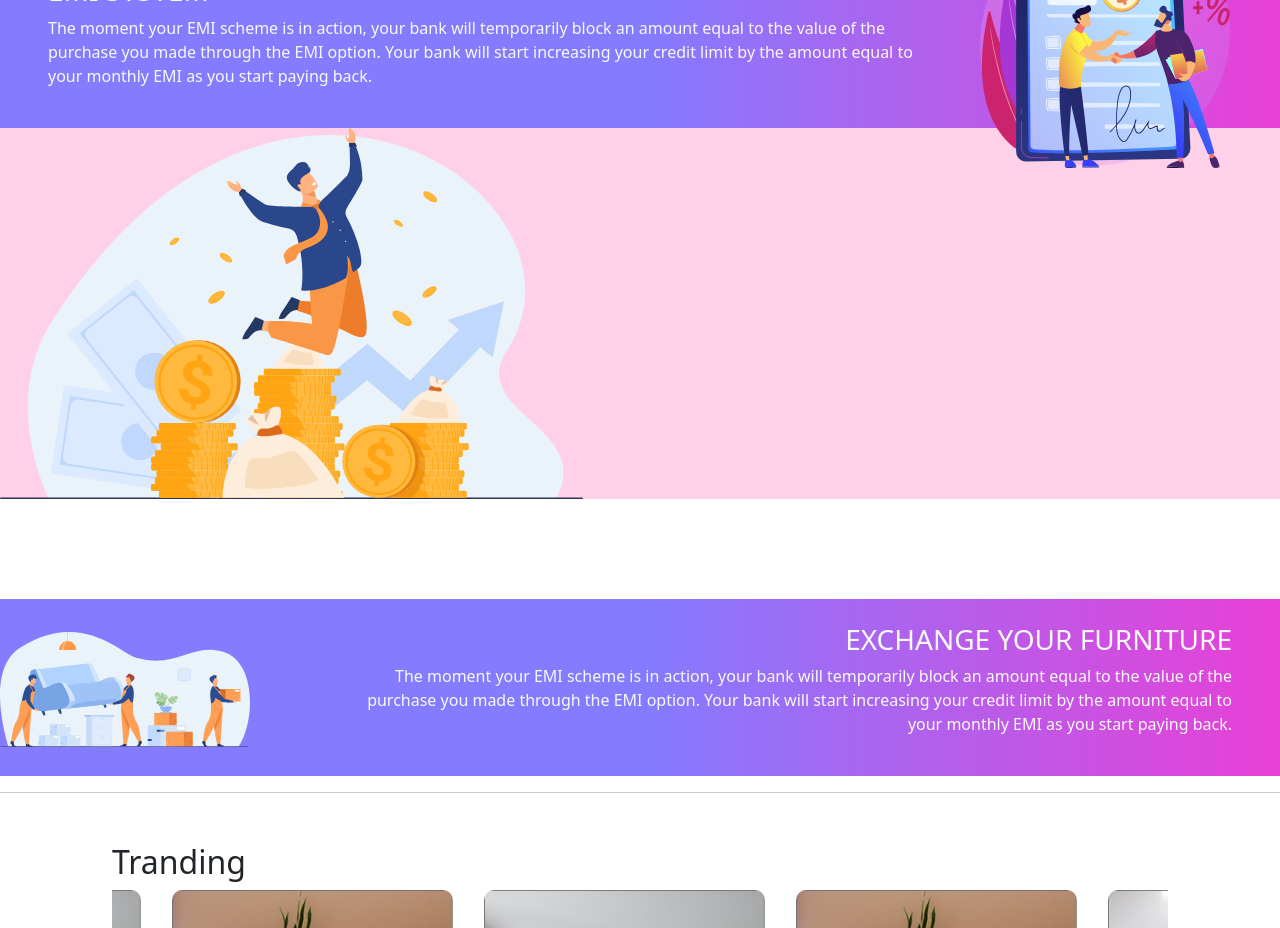
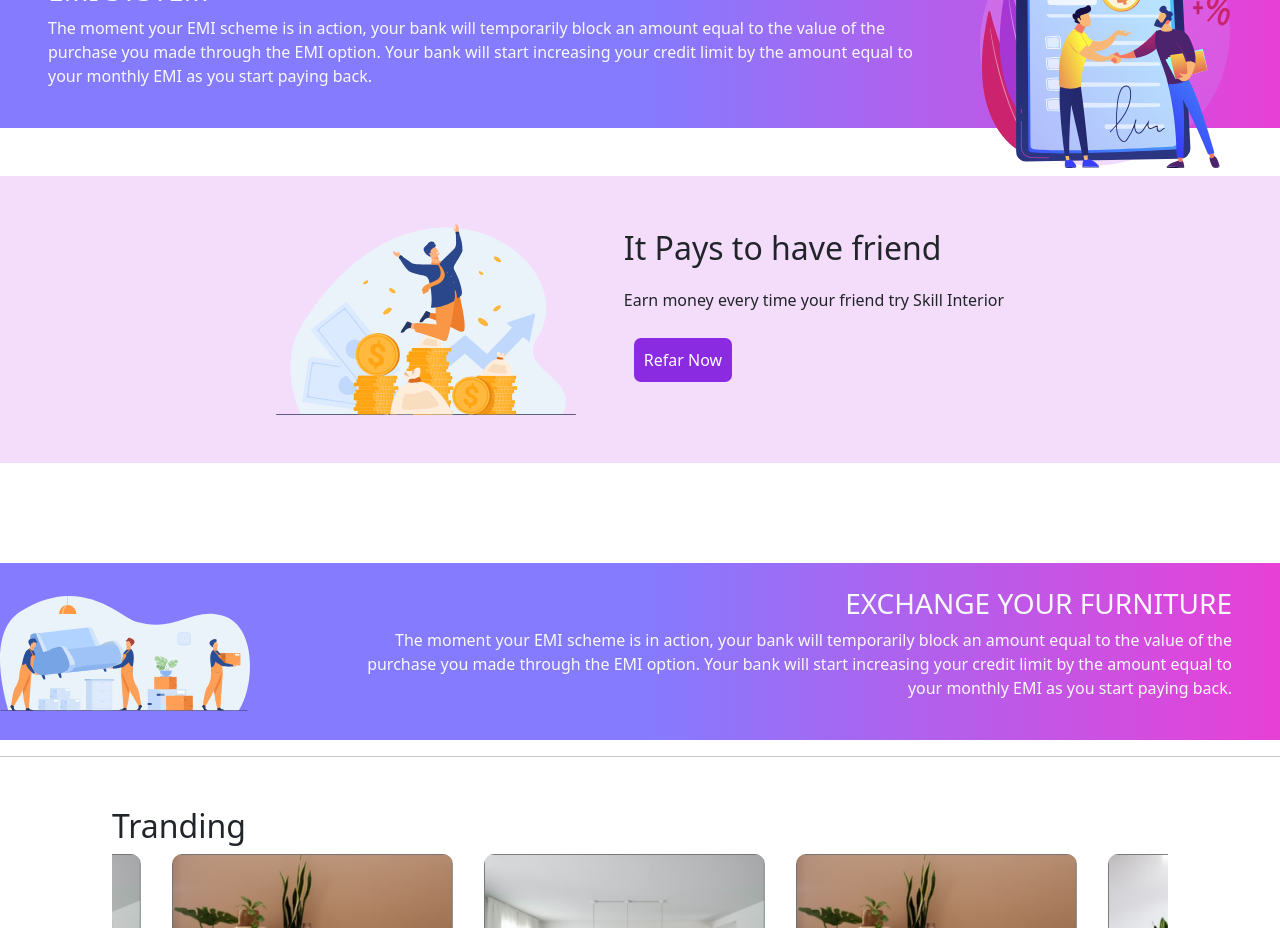
Before and after one commit to NhShanto01/skill01, a React (Create React App) app: page / in a window 1280 px wide. Shown: the part 2300-3228 px from the top of the page. Built offline with nearby package versions, Linux system fonts and the light colour scheme.

Commit message:
updated Pays Friend

```diff
--- a/src/Component/Home/PaysFriend.css
+++ b/src/Component/Home/PaysFriend.css
@@ -1,3 +1,16 @@
 .pays-color {
-    background-color: #fea1d07d;
+    background-color: #f3ddfb;
 }
+.pays-img{
+    width: 300px;
+
+}
+.hero-btn {
+
+    background-color: blueviolet;
+    color: white;
+    border: 0px;
+    border-radius: 7px;
+    padding: 10px;
+    margin: 10px;
+ }
--- a/src/Component/Home/PaysFriend.js
+++ b/src/Component/Home/PaysFriend.js
@@ -1,11 +1,16 @@
 import React from 'react';
-import paysf from '../Image/i_it pays to have friend/Group 273.svg';
+import paysfri from '../Image/i_it pays to have friend/Group 273.svg';
 import './PaysFriend.css';
 
 const PaysFriend = () => (
-    <div className='pays-color d-flex'>
+    <div className='pays-color d-flex justify-content-center mt-5 py-5'>
         <div>
-            <img src={paysf} />
+            <img className='pays-img' src={paysfri} alt="" />
+        </div>
+        <div className='ms-5'>
+            <p className='fs-2'>It Pays to have friend</p>
+            <p>Earn money every time your friend try Skill Interior</p>
+            <button className='hero-btn'>Refar Now</button>
         </div>
 
     </div>
```
Also changed, not shown: src/Component/Home/EasySteps.js (+11 -0 lines).
